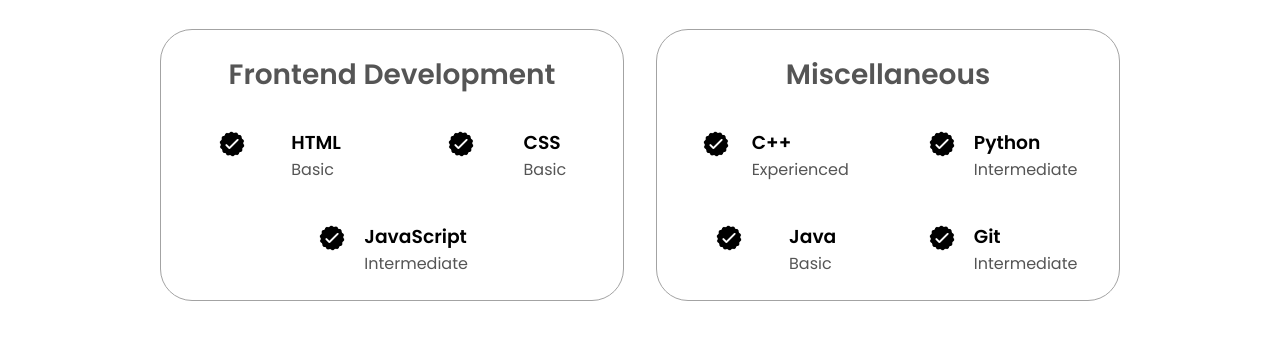
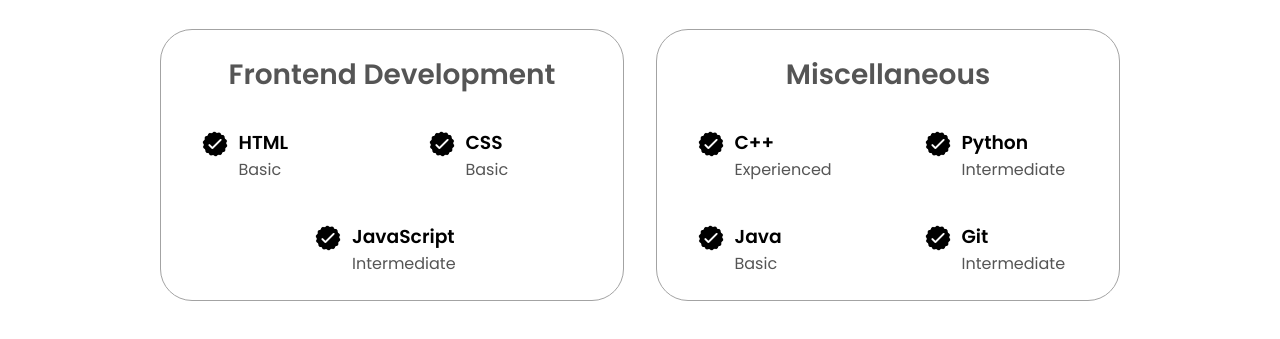
Before and after one commit to kevintran614/Website-Portfolio, a plain HTML site: page index.html in a window 1280 px wide. Shown: the part 1796-2135 px from the top of the page. Drawn offline with Linux system fonts and the light colour scheme.

Commit message:
updated assests

```diff
--- a/index.html
+++ b/index.html
@@ -150,7 +150,7 @@
                   alt="Experience icon"
                   class="icon"
                 />
-                <div>
+                <div class="testName">
                   <h3>HTML</h3>
                   <p>Basic</p>
                 </div>
@@ -161,7 +161,7 @@
                   alt="Experience icon"
                   class="icon"
                 />
-                <div>
+                <div class="testName">
                   <h3>CSS</h3>
                   <p>Basic</p>
                 </div>
@@ -172,7 +172,7 @@
                   alt="Experience icon"
                   class="icon"
                 />
-                <div>
+                <div class="testName">
                   <h3>JavaScript</h3>
                   <p>Intermediate</p>
                 </div>
@@ -188,7 +188,7 @@
                   alt="Experience icon"
                   class="icon"
                 />
-                <div>
+                <div class="testName">
                   <h3>C++</h3>
                   <p>Experienced</p>
                 </div>
@@ -199,7 +199,7 @@
                   alt="Experience icon"
                   class="icon"
                 />
-                <div>
+                <div class="testName">
                   <h3>Python</h3>
                   <p>Intermediate</p>
                 </div>
@@ -210,7 +210,7 @@
                   alt="Experience icon"
                   class="icon"
                 />
-                <div>
+                <div class="testName">
                   <h3>Java</h3>
                   <p>Basic</p>
                 </div>
@@ -221,7 +221,7 @@
                   alt="Experience icon"
                   class="icon"
                 />
-                <div>
+                <div class="testName">
                   <h3>Git</h3>
                   <p>Intermediate</p>
                 </div>
--- a/style.css
+++ b/style.css
@@ -278,9 +278,11 @@ section {
   flex-direction: column;
 }
 
+/* ryan: added align-items line to fix styling */
 .about-containers,
 .about-details-container {
   display: flex;
+  align-items: flex-end;
 }
 
 .about-pic {
@@ -430,3 +432,8 @@ footer {
 footer p {
   text-align: center;
 }
+
+/* ryan: fix for aligning java */
+.testName {
+  width: 100%;
+}
```
Also changed, not shown: assets/project-1.png, assets/project-2.png, assets/project-3.png.
